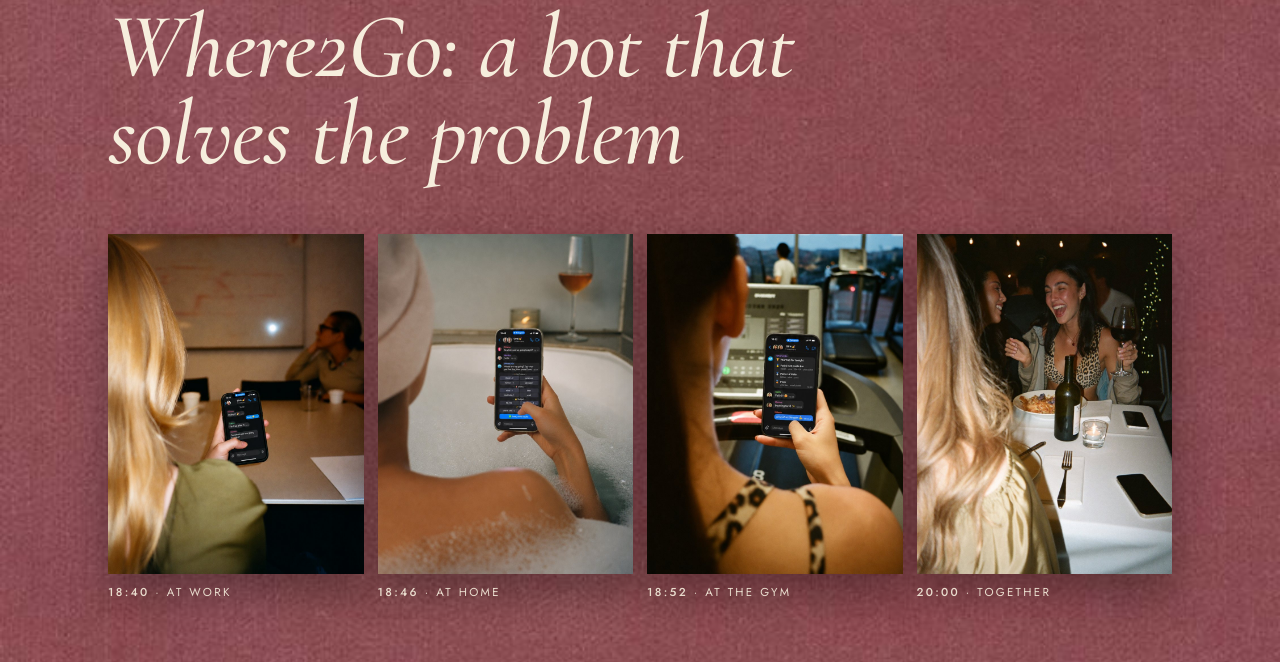
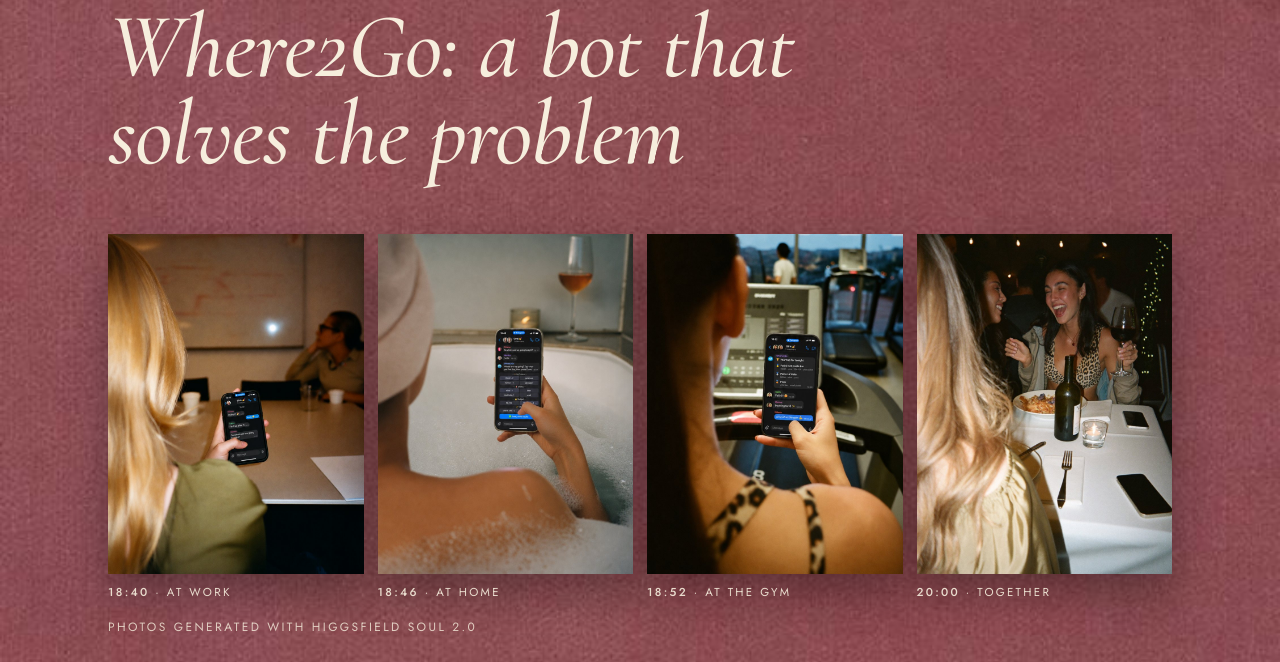
Before and after one commit to mfkhakimova-boop/mfkhakimova-boop.github.io, a plain HTML site: page index.html in a window 1280 px wide. Shown: the part 975-1637 px from the top of the page. Drawn offline with Linux system fonts and the light colour scheme.

Commit message:
Add files via upload

```diff
--- a/index.html
+++ b/index.html
@@ -84,10 +84,11 @@ h3 { font-family: var(--display); font-weight: 600; font-size: clamp(27px, 3.4vw
 .prose { display: grid; gap: 14px; max-width: 36em; }
 
 /* Product */
-.strip { display: grid; grid-template-columns: repeat(4, minmax(0, 1fr)); gap: 14px; margin-bottom: clamp(36px, 6vw, 64px); }
+.strip { display: grid; grid-template-columns: repeat(4, minmax(0, 1fr)); gap: 14px; margin-bottom: 60px; }
 .strip img { width: 100%; aspect-ratio: 3 / 4; object-fit: cover; box-shadow: 0 18px 40px #0005; }
 .strip figcaption { color: var(--cream); opacity: 0.9; }
 .strip figcaption b { color: var(--cream); }
+.strip-note { margin: -44px 0 clamp(36px, 6vw, 64px); font-size: 12px; letter-spacing: 0.2em; text-transform: uppercase; opacity: 0.8; }
 .product { display: grid; grid-template-columns: minmax(0, 300px) minmax(0, 1fr); gap: clamp(28px, 5vw, 64px); align-items: center; }
 .phone { padding: 10px; background: #1a0d14; border-radius: 30px; box-shadow: 0 30px 60px #0007; transform: rotate(-3deg); }
 .phone img { border-radius: 22px; width: 100%; }
@@ -188,6 +189,7 @@ footer .big { font-family: var(--display); font-style: italic; font-weight: 500;
       <figure><img src="w2g-3-gym.jpg" alt="Over the shoulder on a treadmill: the bot sends the top places for tonight" width="900" height="1200"><figcaption><b>18:52</b> · at the gym</figcaption></figure>
       <figure><img src="w2g-4-dinner.jpg" alt="The three friends laughing at dinner, phones face down on the table" width="900" height="1200"><figcaption><b>20:00</b> · together</figcaption></figure>
     </div>
+    <p class="strip-note">Photos generated with Higgsfield Soul 2.0</p>
     <div class="product">
       <div class="phone">
         <img src="where2go.gif" alt="Screen recording: a group vote in the Where2Go bot and the list of places it suggests" width="340" height="669">
```
